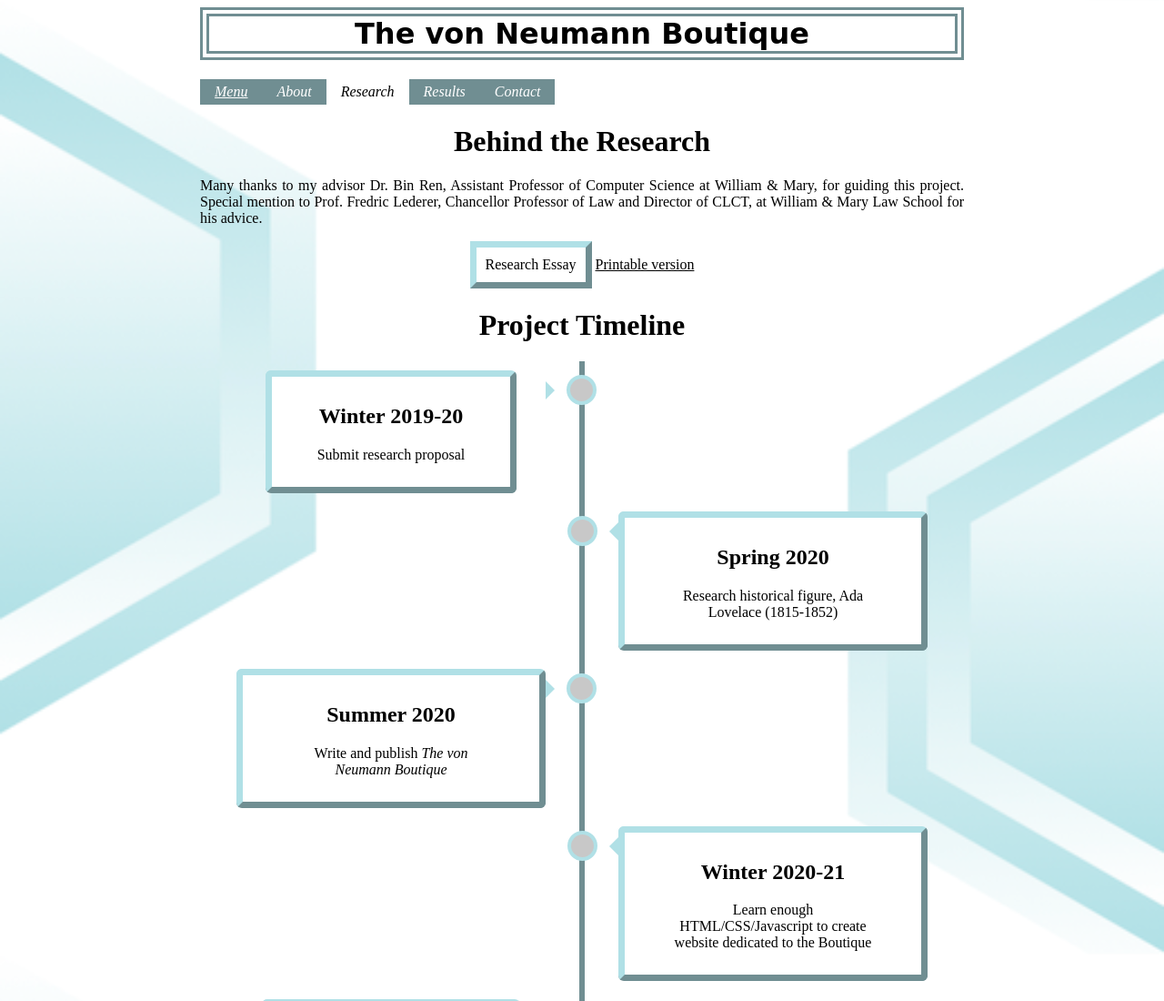
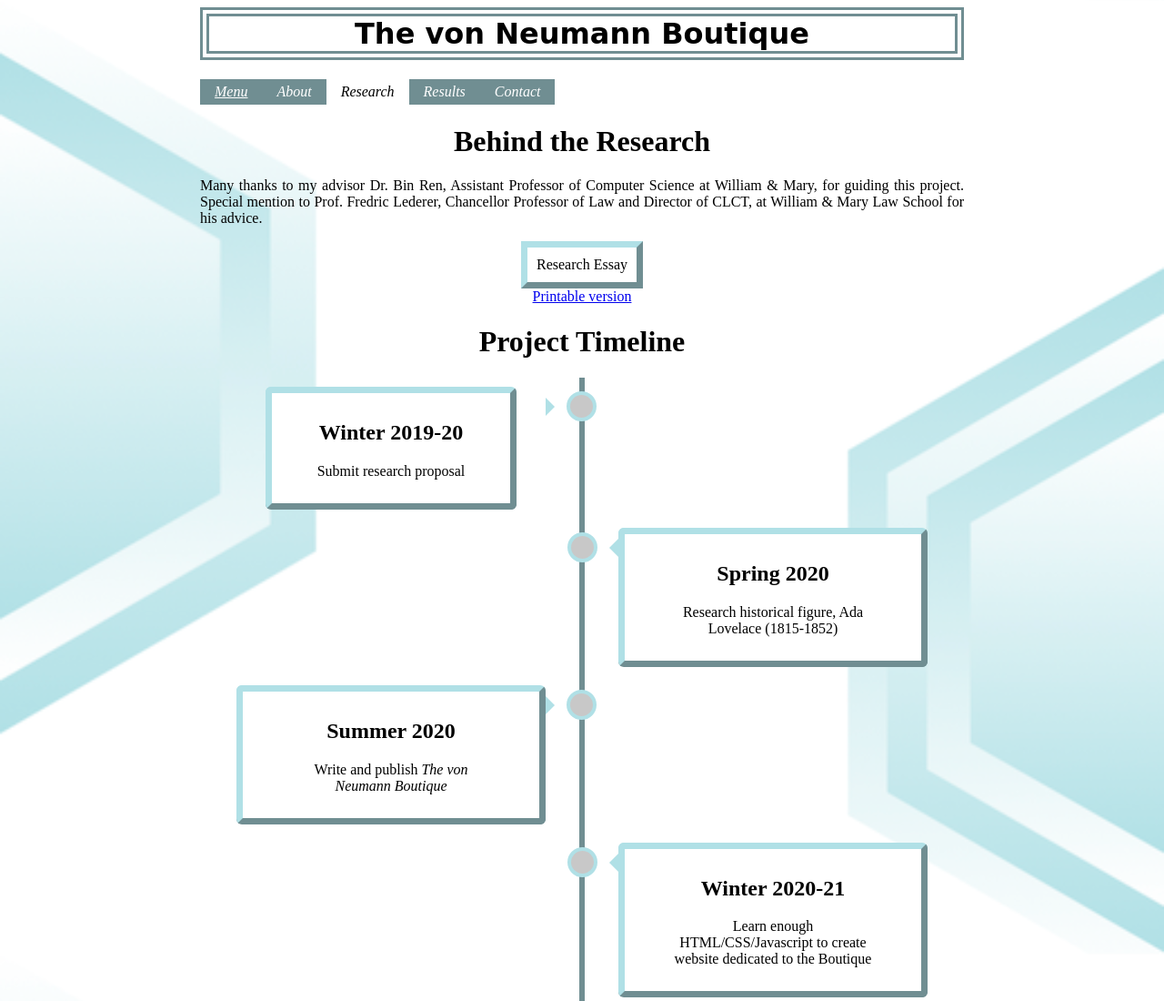
Before and after one commit to adbrei/vnb, a plain HTML site: page timeline.html in a window 1280 px wide. Shown: the top 1100 px of the page at 91% size. Drawn offline with Linux system fonts and the light colour scheme.

Commit message:
Restyle printable link

```diff
--- a/timeline.html
+++ b/timeline.html
@@ -45,7 +45,8 @@
           </div>
         </div>
     </div>
-    <a href="img/Brei_ResearchEssay.pdf" style="color: black;">Printable version</a>
+    <br>
+    <a href="img/Brei_ResearchEssay.pdf">Printable version</a>
 
     <br>
 
```
